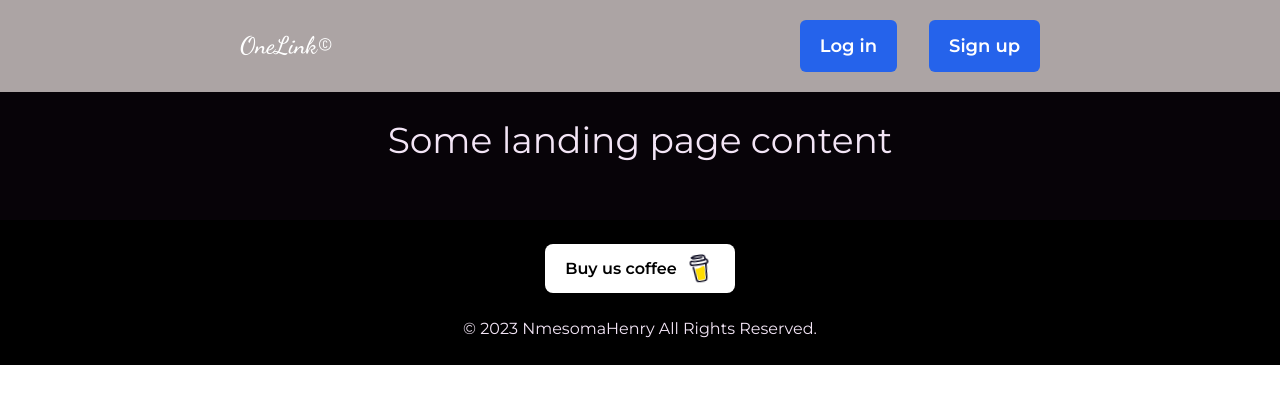
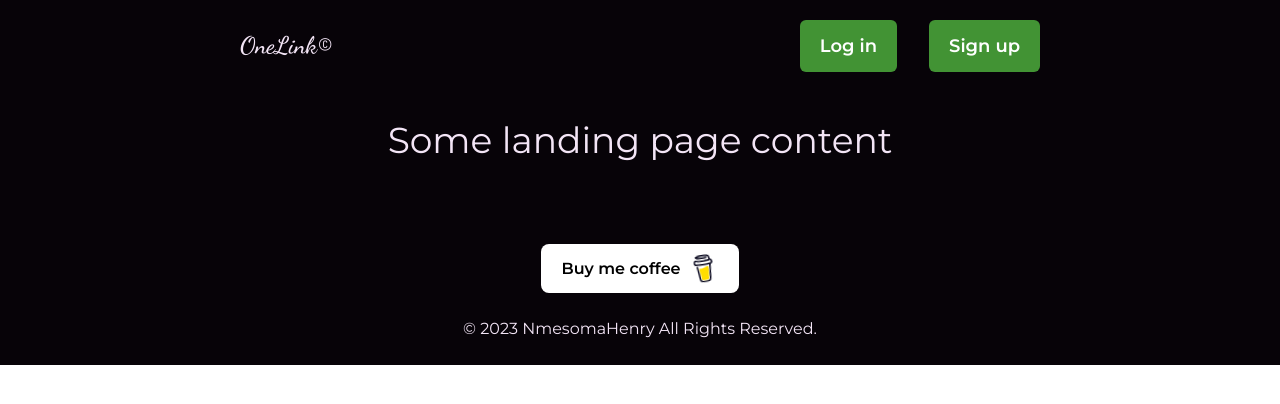
Before and after one commit to IamHenryOkeke/One-Link, a React (Vite) app: page / in a window 1280 px wide. Shown: the top 404 px of the page. Built offline with nearby package versions, Linux system fonts and the light colour scheme; no server answers; a web font is replaced by a local one.

Commit message:
ui fixes

```diff
--- a/src/components/Footer/Footer.jsx
+++ b/src/components/Footer/Footer.jsx
@@ -3,9 +3,9 @@ import {ReactComponent as Icon} from "../../assets/svg/bmc-logo.svg"
 const Footer = () => {
   const date = new Date
   return (
-    <footer className="text-center mt-5 text-sm md:text-base py-6 bg-black flex flex-col items-center gap-6">
+    <footer className="text-center mt-5 text-sm md:text-base py-6 flex flex-col items-center gap-6">
       <div className = "flex items-center justify-center gap-2 bg-white w-fit text-black py-3 px-5 rounded-lg font-bold">
-         <p>Buy us coffee</p>
+         <p>Buy me coffee</p>
          <a href=""  className="animate-wiggle">
           <Icon/>
          </a>
@@ -13,7 +13,7 @@ const Footer = () => {
       </div>
 
       <p>
-         © {date.getFullYear()} NmesomaHenry All Rights Reserved.
+         © {date.getFullYear()} <a className="hover:drop-shadow-[0_35px_35px_rgba(83,185,65,1)]" href="http://github.com/Iamhenryokeke" target="_blank" rel="noreferrer">NmesomaHenry</a>  All Rights Reserved.
       </p>
     </footer>
   )
--- a/src/components/NavBar/Button.jsx
+++ /dev/null
@@ -1,7 +0,0 @@
-const Button = ({text}) => {
-  return (
-    <button className='px-5 py-3 bg-blue-600 rounded-md font-bold text-white text-lg'>{text}</button>
-  )
-}
-
-export default Button
--- a/src/components/NavBar/NavBar.jsx
+++ b/src/components/NavBar/NavBar.jsx
@@ -3,14 +3,10 @@ import { ReactComponent as MenuClose } from '../../assets/svg/menuClose.svg'
 import { ReactComponent as MenuOpen } from '../../assets/svg/menuOpen.svg'
 import { useState } from "react"
 import { Transition } from '@headlessui/react'
-import useUserStatus from '../../utils/useUserStatus'
 import { signOut } from 'firebase/auth'
 import { auth } from '../../firebase'
 
-
-
 const NavBar = () => {
-  const user =  useUserStatus();
   const location = useLocation();
   const navigate = useNavigate()
   const [showNav, setShowNav] = useState(false);
@@ -43,11 +39,11 @@ const NavBar = () => {
   )
 
   return (
-    <nav className='fixed z-[50] bg-[#aca4a4] text-black top-0 py-5 px-4 md:px-6 lg:px-60 w-full'>
+    <nav className='fixed z-[50] bg-[#070308] text-[#f3e5f6] top-0 py-5 px-4 md:px-6 lg:px-60 w-full'>
       <div className='flex justify-between items-center'>
         <div>
           <a href="/">
-            <p className='font-bold text-white font-secondaryFont text-2xl'>
+            <p className='font-secondaryFont font-extrabold text-2xl'>
              OneLink©
             </p>
           </a>
@@ -55,29 +51,29 @@ const NavBar = () => {
         {(location.pathname === "/") ? (
           <div className='hidden md:flex gap-8'>
             <Link to="/login">
-              <button className='px-5 py-3 bg-blue-600 rounded-md font-bold text-white text-lg'>Log in</button>
+              <button className='transition-all ease-in-out delay-150 px-5 py-3 bg-[#429334] hover:-translate-y-1 hover:shadow-lg hover:shadow-[#429334] lg:self-start rounded-md font-bold text-white text-lg duration-300'>Log in</button>
             </Link>
             <Link to="/signup">
-              <button className='px-5 py-3 bg-blue-600 rounded-md font-bold text-white text-lg'>Sign up</button>
+              <button className='transition-all ease-in-out delay-150 px-5 py-3 bg-[#429334] hover:-translate-y-1 hover:shadow-lg hover:shadow-[#429334] lg:self-start rounded-md font-bold text-white text-lg duration-300'>Sign up</button>
             </Link>
           </div>
         ) : (location.pathname === "/login") ? (
                 <Link to="/signup">
-                  <button className='px-5 py-3 bg-blue-600 rounded-md font-bold text-white text-lg'>Sign up</button>
+                  <button className='transition-all ease-in-out delay-150 px-5 py-3 bg-[#429334] hover:-translate-y-1 hover:shadow-lg hover:shadow-[#429334] lg:self-start rounded-md font-bold text-white text-lg duration-300'>Sign up</button>
                 </Link>
         ) : (location.pathname === "/signup") ? (
                 <Link to="/login">
-                  <button className='px-5 py-3 bg-blue-600 rounded-md font-bold text-white text-lg'>Log in</button>
+                  <button className='transition-all ease-in-out delay-150 px-5 py-3 bg-[#429334] hover:-translate-y-1 hover:shadow-lg hover:shadow-[#429334] lg:self-start rounded-md font-bold text-white text-lg duration-300'>Log in</button>
                 </Link>
 
         ) : (
           <div className='hidden md:flex gap-8 items-center'>
             <ul className='hidden md:flex gap-8'>
-              <li className="transition-all ease-in-out delay-150 duration-300 cursor-pointer"><Link to="/profile">Profile</Link> </li>
-              <li className="transition-all ease-in-out delay-150 duration-300 cursor-pointer"><Link to="/links">Manage Links</Link> </li>
-              <li className="transition-all ease-in-out delay-150 duration-300 cursor-pointer"><Link to="/settings">Settings</Link> </li>
+              <li className="font-bold transition-all ease-in-out delay-150 hover:text-[#53b941] hover:tracking-widest duration-300 cursor-pointer"><Link to="/home">Profile</Link> </li>
+              <li className="font-bold transition-all ease-in-out delay-150 hover:text-[#53b941] hover:tracking-widest duration-300 cursor-pointer"><Link to="/manage-links">Manage Links</Link></li>
+              <li className="font-bold transition-all ease-in-out delay-150 hover:text-[#53b941] hover:tracking-widest duration-300 cursor-pointer"><Link to="/settings">Settings</Link> </li>
             </ul>
-            <button onClick={handleSignOut} className='px-4 py-1 bg-blue-600 rounded-md font-bold text-white'>Sign Out</button>
+            <button onClick={handleSignOut} className='transition-all ease-in-out delay-150 px-4 py-2 bg-[#429334] hover:-translate-y-1 hover:shadow-lg hover:shadow-[#429334] lg:self-start rounded-md font-bold text-white text-lg duration-300'>Sign Out</button>
           </div>
 
         )}
@@ -99,36 +95,36 @@ const NavBar = () => {
             {(location.pathname === "/") ? (
                   <div className='flex flex-col items-center gap-8'>
                     <Link to="/login">
-                      <button onClick={() => handleClick()} className='px-5 py-3 bg-blue-600 rounded-md font-bold text-white text-lg'>Log in</button>
+                      <button onClick={() => handleClick()} className='transition-all ease-in-out delay-150 px-5 py-4 bg-[#429334] hover:-translate-y-1 hover:shadow-lg hover:shadow-[#429334] lg:self-start rounded-md font-bold text-white text-lg duration-300'>Log in</button>
                     </Link>
                     <Link to="/signup">
-                      <button onClick={() => handleClick()} className='px-5 py-3 bg-blue-600 rounded-md font-bold text-white text-lg'>Sign up</button>
+                      <button onClick={() => handleClick()} className='transition-all ease-in-out delay-150 px-5 py-4 bg-[#429334] hover:-translate-y-1 hover:shadow-lg hover:shadow-[#429334] lg:self-start rounded-md font-bold text-white text-lg duration-300'>Sign up</button>
                     </Link>
                   </div>
                 ) : (location.pathname === "/login") ? (
                         <Link className='flex flex-col items-center' to="/signup">
-                          <button onClick={() => handleClick()} className='px-5 py-3 bg-blue-600 rounded-md font-bold text-white text-lg'>Sign up</button>
+                          <button onClick={() => handleClick()} className='transition-all ease-in-out delay-150 px-5 py-4 bg-[#429334] hover:-translate-y-1 hover:shadow-lg hover:shadow-[#429334] lg:self-start rounded-md font-bold text-white text-lg duration-300'>Sign up</button>
                         </Link>
                 ) : (location.pathname === "/signup") ? (
                         <Link className='flex flex-col items-center' to="/login">
-                          <button onClick={() => handleClick()} className='px-5 py-3 bg-blue-600 rounded-md font-bold text-white text-lg'>Log in</button>
+                          <button onClick={() => handleClick()} className='transition-all ease-in-out delay-150 px-5 py-4 bg-[#429334] hover:-translate-y-1 hover:shadow-lg hover:shadow-[#429334] lg:self-start rounded-md font-bold text-white text-lg duration-300'>Log in</button>
                         </Link>
 
                 ) : (
                   <div className='flex flex-col items-center gap-8 text-3xl text-white'>
                     <ul className='flex flex-col items-center gap-8'>
                       <FadeIn delay="delay-[150ms]">
-                        <li onClick={() => handleClick()} className="cursor-pointer"><Link to="/profile">Profile</Link></li>
+                        <li onClick={() => handleClick()} className="cursor-pointer"><Link to="/home">Profile</Link></li>
                       </FadeIn>
                       <FadeIn delay="delay-[300ms]">
-                        <li onClick={() => handleClick()} className="cursor-pointer"><Link to="/links">Manage Links</Link></li>
+                        <li onClick={() => handleClick()} className="cursor-pointer"><Link to="/manage-links">Manage Links</Link></li>
                       </FadeIn>
                       <FadeIn delay="delay-[450ms]">
                         <li onClick={() => handleClick()} className="cursor-pointer"><Link to="/settings">Settings</Link></li>
                       </FadeIn>
                     </ul>
                     <FadeIn delay="delay-[600ms]">
-                      <button onClick={handleSignOut} className='px-5 py-3 bg-blue-600 rounded-md font-bold text-white text-lg'>Sign Out</button>
+                      <button onClick={handleSignOut} className='transition-all ease-in-out delay-150 px-5 py-4 bg-[#0c221f] hover:shadow-lg hover:shadow-[#0c221f] lg:self-start rounded-md font-bold text-white text-lg duration-300'>Sign Out</button>
                     </FadeIn>
                   </div>
 
```
